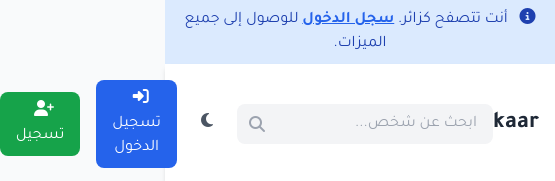
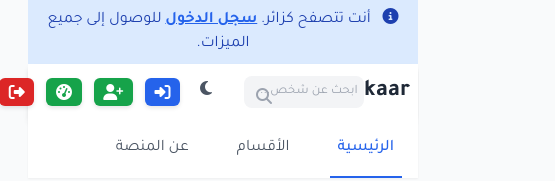
Before and after one commit to iproazad/kaar, a plain HTML site: page index.html in a window 390 px wide. Shown: the top 181 px of the page, 555 px wide, since content can reach past the window. Drawn offline with nearby package versions, Linux system fonts and the light colour scheme; no server answers.

Commit message:
Add files via upload

```diff
--- a/css/style.css
+++ b/css/style.css
@@ -123,6 +123,19 @@ body {
         transform: translateY(-5px);
         box-shadow: 0 10px 25px -5px rgba(0, 0, 0, 0.1), 0 10px 10px -5px rgba(0, 0, 0, 0.04);
     }
+
+    /* تحسين أزرار تسجيل الدخول والتسجيل للشاشات المتوسطة */
+    #loginBtn, #registerBtn, #dashboardBtn, #logoutBtn {
+        font-size: 0.9rem;
+        padding: 0.5rem 0.75rem;
+        border-radius: 8px;
+        box-shadow: 0 2px 4px rgba(0, 0, 0, 0.1);
+    }
+
+    /* تحسين شريط البحث للشاشات المتوسطة */
+    #searchInput {
+        width: 180px;
+    }
 }
 
 @media (max-width: 480px) {
@@ -156,6 +169,45 @@ body {
     .person-card p, .person-card span {
         font-size: 0.875rem;
     }
+
+    /* تحسين أزرار تسجيل الدخول والتسجيل للشاشات الصغيرة (الموبايل) */
+    #loginBtn, #registerBtn, #dashboardBtn, #logoutBtn {
+        font-size: 0.8rem;
+        padding: 0.4rem 0.6rem;
+        border-radius: 6px;
+        box-shadow: 0 2px 4px rgba(0, 0, 0, 0.1);
+        margin-right: 0.25rem;
+        display: flex;
+        align-items: center;
+        justify-content: center;
+    }
+
+    /* إخفاء النص واظهار الأيقونة فقط في الشاشات الصغيرة جدًا */
+    #loginBtn span, #registerBtn span, #dashboardBtn span, #logoutBtn span {
+        display: none;
+    }
+
+    /* تحسين مظهر الأيقونات في الأزرار على الشاشات الصغيرة */
+    #loginBtn i, #registerBtn i, #dashboardBtn i, #logoutBtn i {
+        margin: 0;
+        font-size: 1rem;
+    }
+
+    /* تحسين شريط البحث للشاشات الصغيرة */
+    #searchInput {
+        width: 120px;
+        font-size: 0.8rem;
+        padding: 0.4rem;
+    }
+
+    /* تحسين تباعد العناصر في الهيدر */
+    header .container {
+        padding: 0.5rem;
+    }
+
+    header .flex.items-center.space-x-4.space-x-reverse {
+        gap: 0.5rem;
+    }
 }
 
 /* Image container for better mobile display */
@@ -181,6 +233,11 @@ button {
 
 button:focus {
     outline: none;
+}
+
+/* تحسين مظهر الأزرار في الوضع الداكن */
+.dark #loginBtn, .dark #registerBtn, .dark #dashboardBtn, .dark #logoutBtn {
+    box-shadow: 0 2px 6px rgba(0, 0, 0, 0.3);
 }
 
 /* Form Styles */
--- a/index.html
+++ b/index.html
@@ -29,20 +29,20 @@
                     <i class="fas fa-sun text-yellow-400 hidden dark:block"></i>
                 </button>
                 <!-- Login Button (visible to all) -->
-                <button id="loginBtn" class="bg-blue-600 hover:bg-blue-700 text-white px-4 py-2 rounded-lg transition duration-300">
-                    <i class="fas fa-sign-in-alt ml-2"></i>تسجيل الدخول
+                <button id="loginBtn" class="bg-blue-600 hover:bg-blue-700 text-white px-4 py-2 rounded-lg transition duration-300 shadow-md">
+                    <i class="fas fa-sign-in-alt ml-2"></i><span>تسجيل الدخول</span>
                 </button>
                 <!-- Register Button (visible to all) -->
-                <button id="registerBtn" class="bg-green-600 hover:bg-green-700 text-white px-4 py-2 rounded-lg transition duration-300">
-                    <i class="fas fa-user-plus ml-2"></i>تسجيل
+                <button id="registerBtn" class="bg-green-600 hover:bg-green-700 text-white px-4 py-2 rounded-lg transition duration-300 shadow-md">
+                    <i class="fas fa-user-plus ml-2"></i><span>تسجيل</span>
                 </button>
                 <!-- Admin Dashboard Button (initially hidden, shown after login) -->
-                <button id="dashboardBtn" class="bg-green-600 hover:bg-green-700 text-white px-4 py-2 rounded-lg transition duration-300 hidden">
-                    <i class="fas fa-tachometer-alt ml-2"></i>لوحة التحكم
+                <button id="dashboardBtn" class="bg-green-600 hover:bg-green-700 text-white px-4 py-2 rounded-lg transition duration-300 hidden shadow-md">
+                    <i class="fas fa-tachometer-alt ml-2"></i><span>لوحة التحكم</span>
                 </button>
                 <!-- Logout Button (initially hidden, shown after login) -->
-                <button id="logoutBtn" class="bg-red-600 hover:bg-red-700 text-white px-4 py-2 rounded-lg transition duration-300 hidden">
-                    <i class="fas fa-sign-out-alt ml-2"></i>تسجيل الخروج
+                <button id="logoutBtn" class="bg-red-600 hover:bg-red-700 text-white px-4 py-2 rounded-lg transition duration-300 hidden shadow-md">
+                    <i class="fas fa-sign-out-alt ml-2"></i><span>تسجيل الخروج</span>
                 </button>
             </div>
         </div>
```
